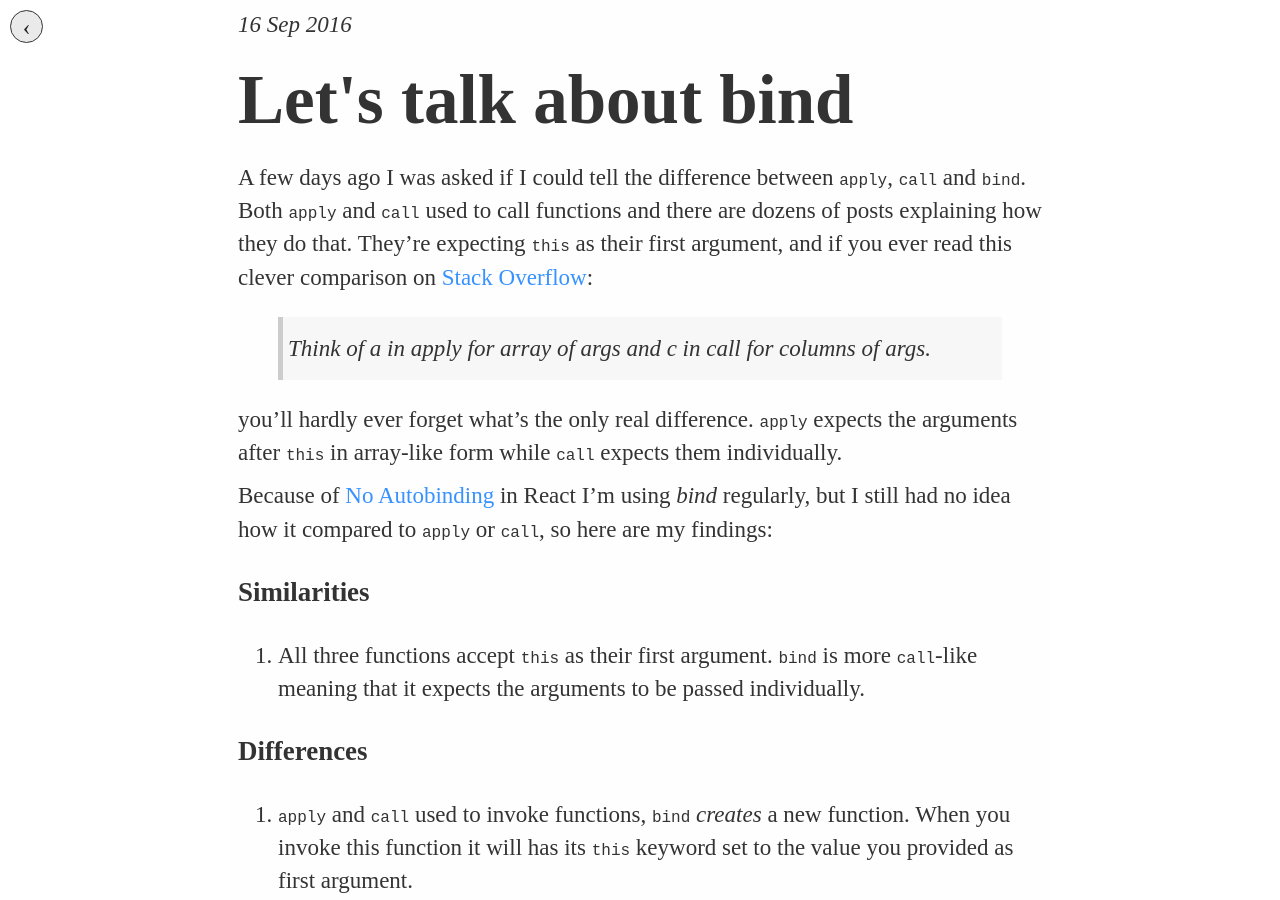
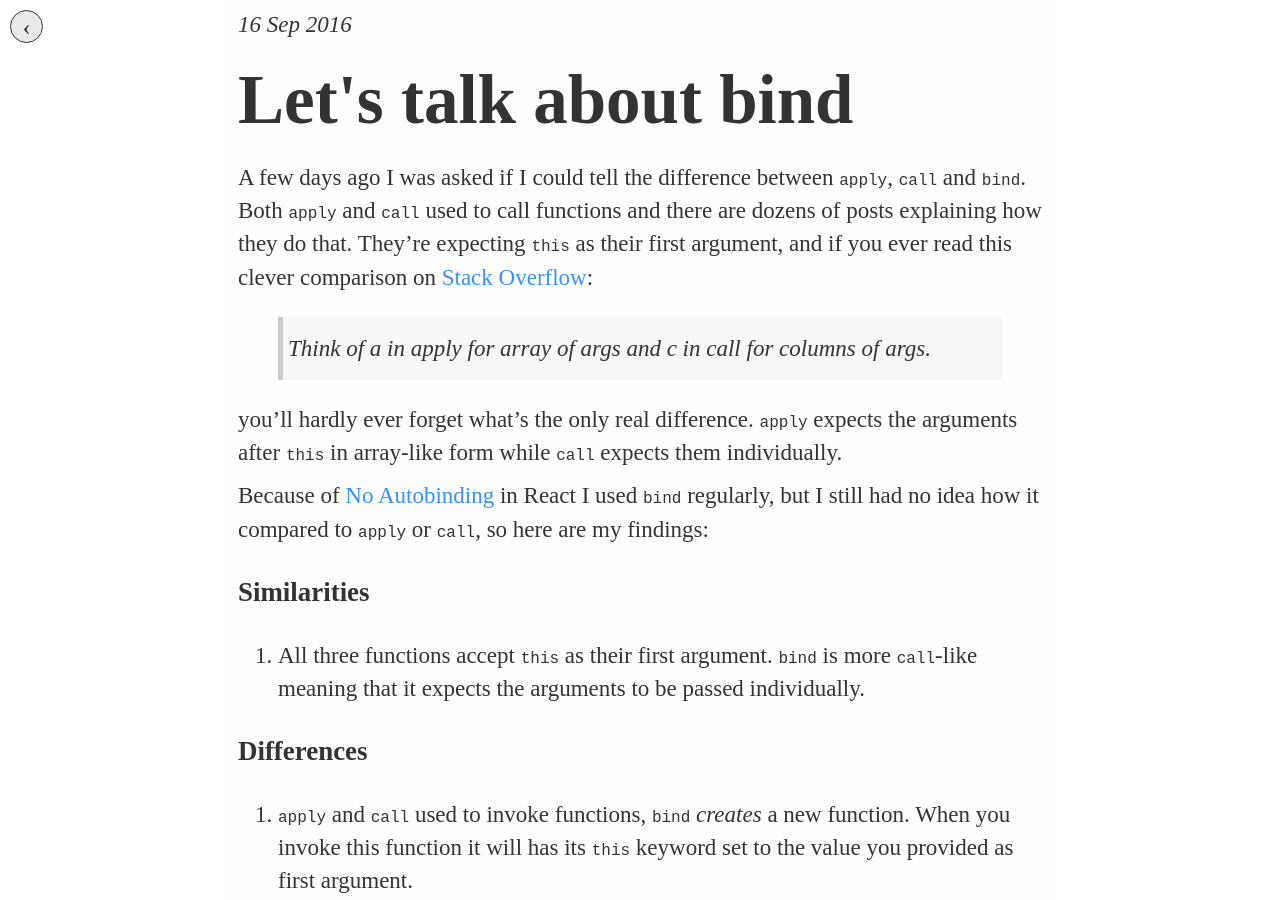
Before and after one commit to akoskm/akoskm.github.io, a Jekyll site: the page built from _posts/2016-09-16-lets-talk-about-bind.md, in a window 1280 px wide and 900 px high. Built offline with Jekyll 4.4.1, drawn with Linux system fonts in a browser that asks for light colours; nearby versions of some CDN libraries; some web fonts are replaced; comment, search, counter and statistics services are not loaded.

Commit message:
minor correction

```diff
--- a/_posts/2016-09-16-lets-talk-about-bind.md
+++ b/_posts/2016-09-16-lets-talk-about-bind.md
@@ -15,7 +15,7 @@ you'll hardly ever forget what's the only real difference.
 <code>apply</code> expects the arguments after <code>this</code> in array-like form while <code>call</code> expects them individually.
 
 Because of [No Autobinding](https://facebook.github.io/react/docs/reusable-components.html#no-autobinding) in React
-I'm using _bind_ regularly, but I still had no idea how it compared to <code>apply</code> or <code>call</code>, so here are my findings:
+I used <code>bind</code> regularly, but I still had no idea how it compared to <code>apply</code> or <code>call</code>, so here are my findings:
 
 ### Similarities
 
```
